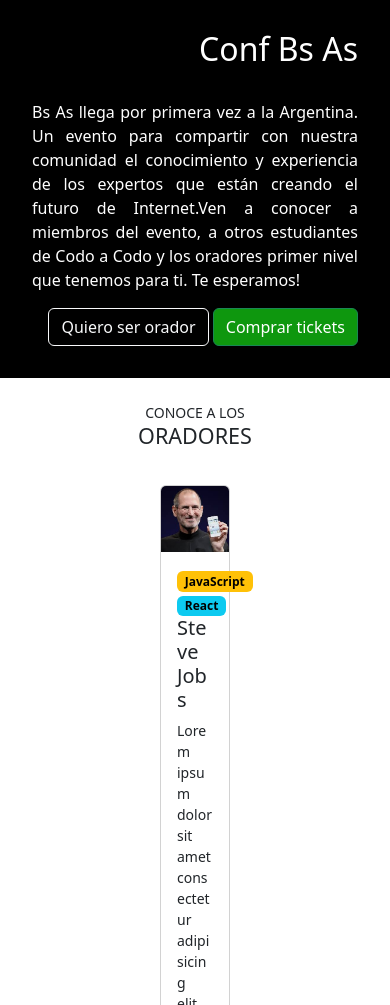
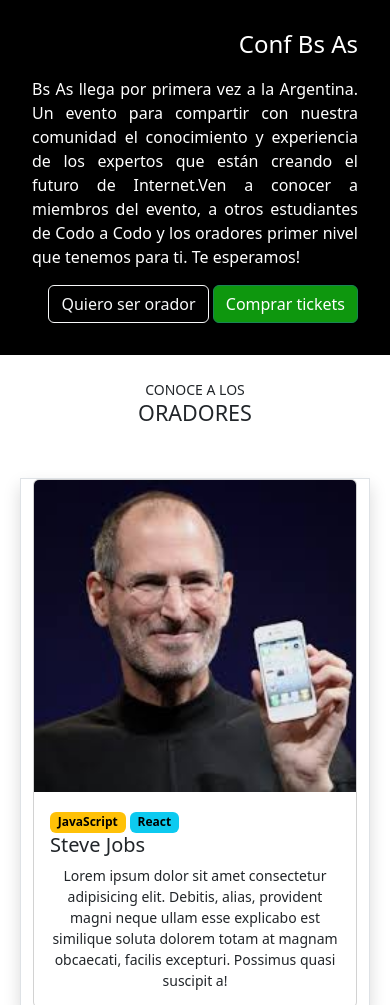
Before and after one commit to BFBacchi/TP-integrador-Front, a plain HTML site: page index.html in a window 390 px wide. Shown: the part 295-1300 px from the top of the page. Drawn offline with nearby package versions, Linux system fonts and the light colour scheme.

Commit message:
se terminan cards con bordes, shadows y responsividad corregidas

```diff
--- a/index.html
+++ b/index.html
@@ -117,10 +117,10 @@
   <div>CONOCE A LOS</div>
   <h4>ORADORES</h4>
 </div>
-<section class="cards-oradores-bsas">
+<section class="cards-bsas">
   <div class="container-oradores">
     <div class="row">
-        <div class="card-oradores col-lg-4">
+        <div class="col-lg-4 border shadow" id="card-oradores">
             <div class="card">
                 <img src="assets/steve.jpg" class="card-img-top" alt="Steve Jobs">
                 <div class="card-body">
@@ -133,7 +133,7 @@
                 </div>
             </div>
         </div>
-        <div class="card-oradores col-lg-4">
+        <div class="col-lg-4 border shadow" id="card-oradores">
             <div class="card">
             <img src="assets/bill.jpg" class="card-img-top" alt="Bill Gates">
                 <div class="card-body">
@@ -146,7 +146,7 @@
                 </div>
             </div>
         </div>
-        <div class="card-oradores col-lg-4">
+        <div class="col-lg-4 border shadow" id="card-oradores">
             <div class="card">
             <img src="assets/ada.jpeg" class="card-img-top" alt="Ada Lovelace">
                 <div class="card-body">
--- a/oradores.css
+++ b/oradores.css
@@ -10,6 +10,9 @@
     margin-top: 20px;
     padding: 1rem 10rem;
 }
+#card-oradores{
+    border 10px 10px black;
+}
 
 .card:hover{
     transform: scale(1.01);
@@ -20,3 +23,30 @@
 .card-text {
     font-size: 14px;
 }
+
+@media screen and (max-width: 910px) {
+    .card-text1 {
+        font-size: 1rem;
+        padding-top: 0.7rem;
+    }
+
+    .card-title1 {
+        font-size: 1.5rem;
+    }
+}
+@media screen and (max-width: 767px){
+    .card-text {
+        text-align: center;
+    }
+}
+@media screen and (max-width: 700px) {
+
+    .container-oradores {
+        margin-top: 20px;
+        padding: 1rem 2rem;
+    }
+    #card-oradores{
+        margin-top: 1rem !important;
+    }
+
+}
```
